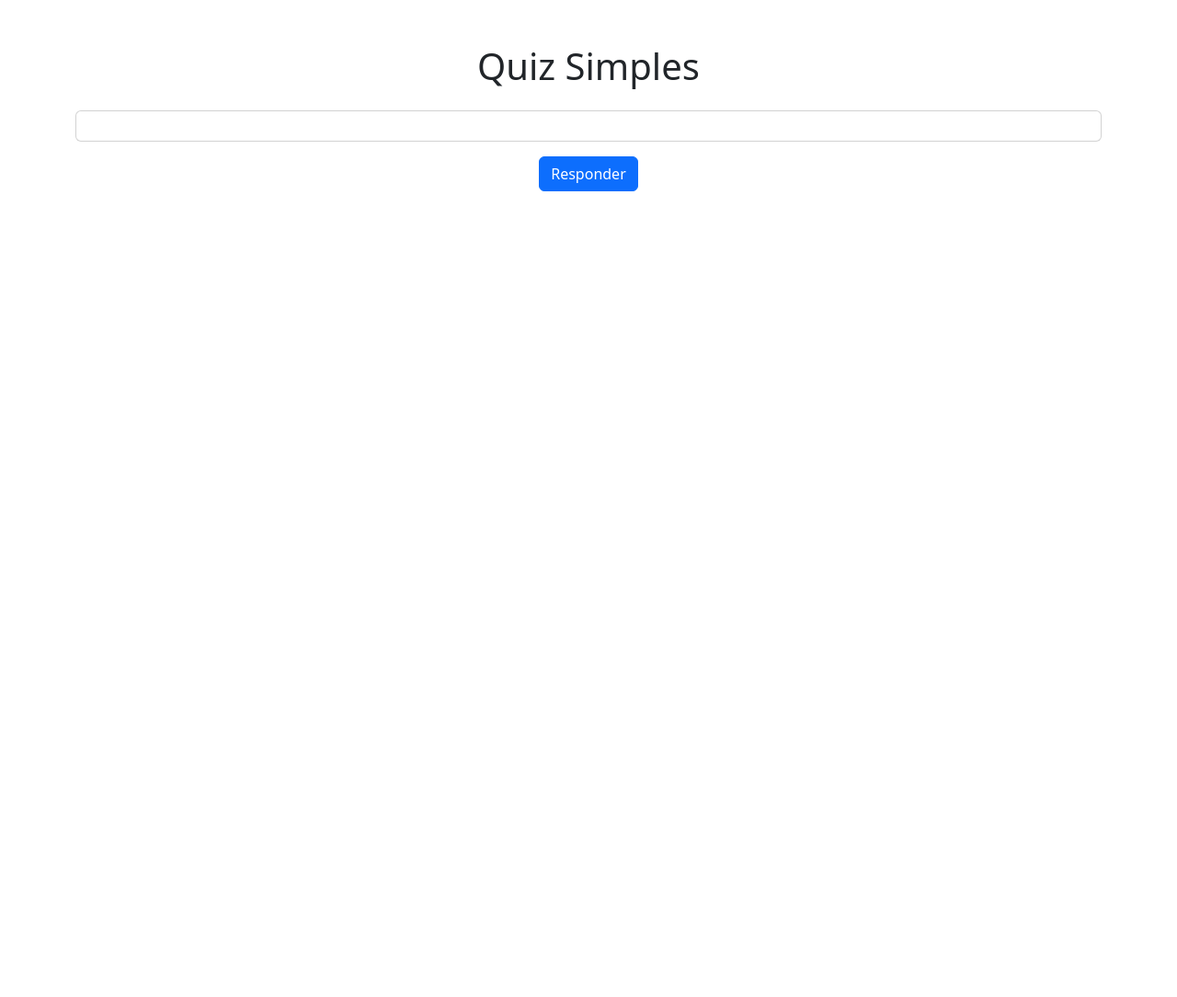
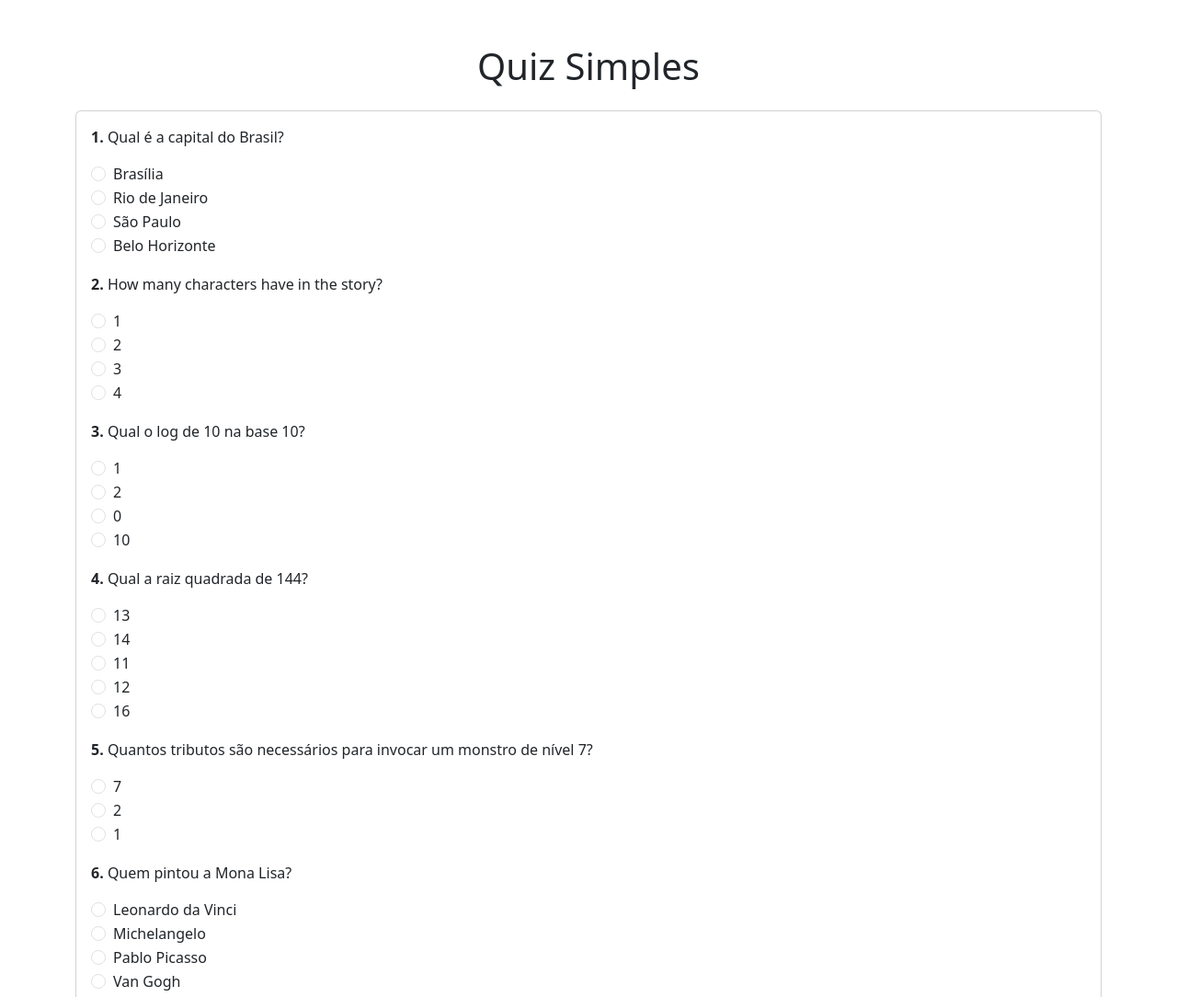
Before and after one commit to nsg5-collab/atividade.github.io, a plain HTML site: page index.html in a window 1280 px wide. Shown: the top 1084 px of the page at 92% size. Before the commit the page ends 800 px from the top, so only its background shows below. Drawn offline with nearby package versions, Linux system fonts and the light colour scheme.

Commit message:
inicio do site

```diff
--- a/atividade.CSS
+++ /dev/null
@@ -1,4 +0,0 @@
-html {
-  height: 100%;
-  width: 100%;
-}
--- a/atividade.html
+++ b/index.html
@@ -23,6 +23,6 @@
   </div>
 
   <!-- Scripts -->
-  <script src="script.js"></script>
+  <script src="atividade.js"></script>
 </body>
 </html>
```
